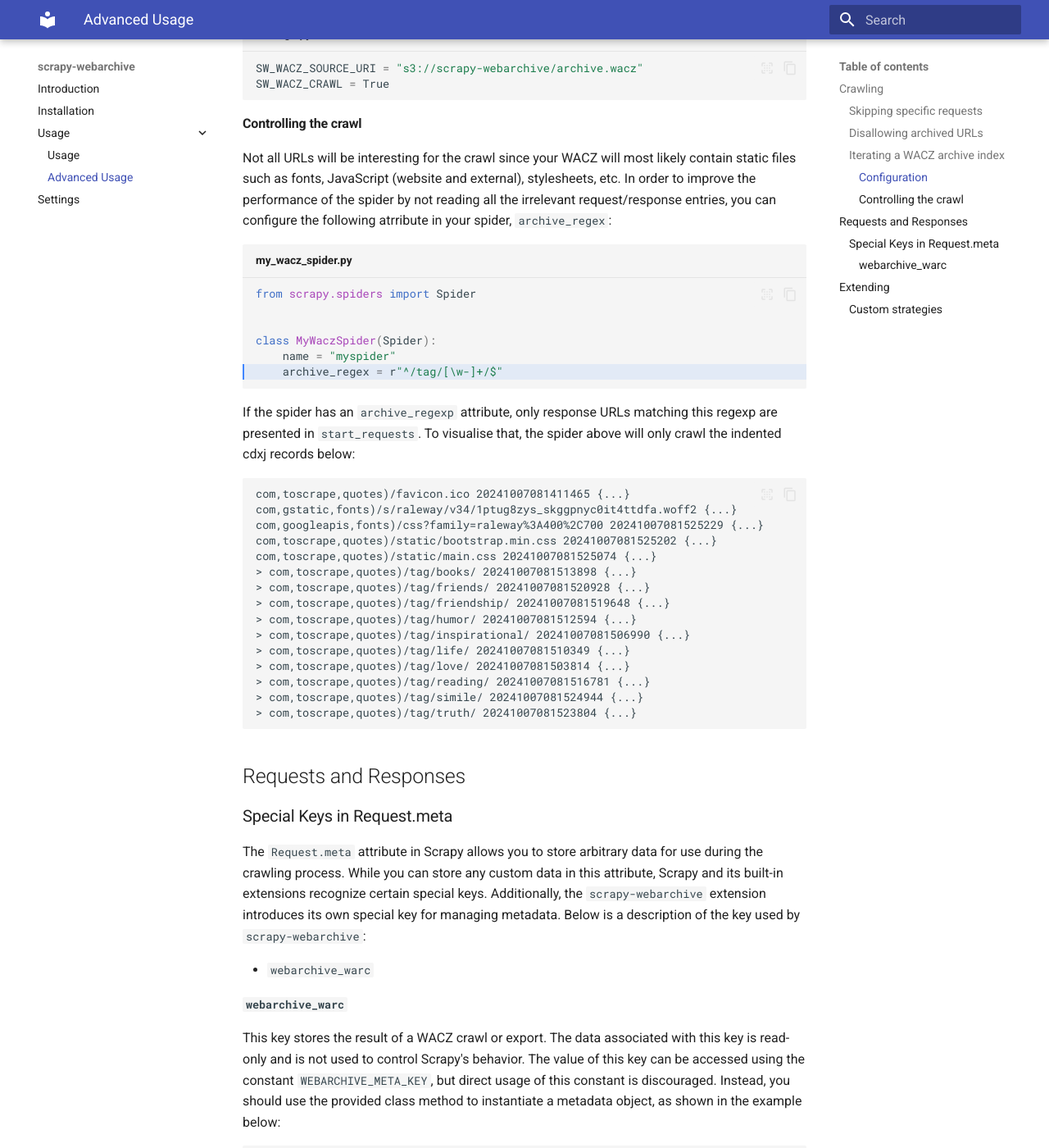
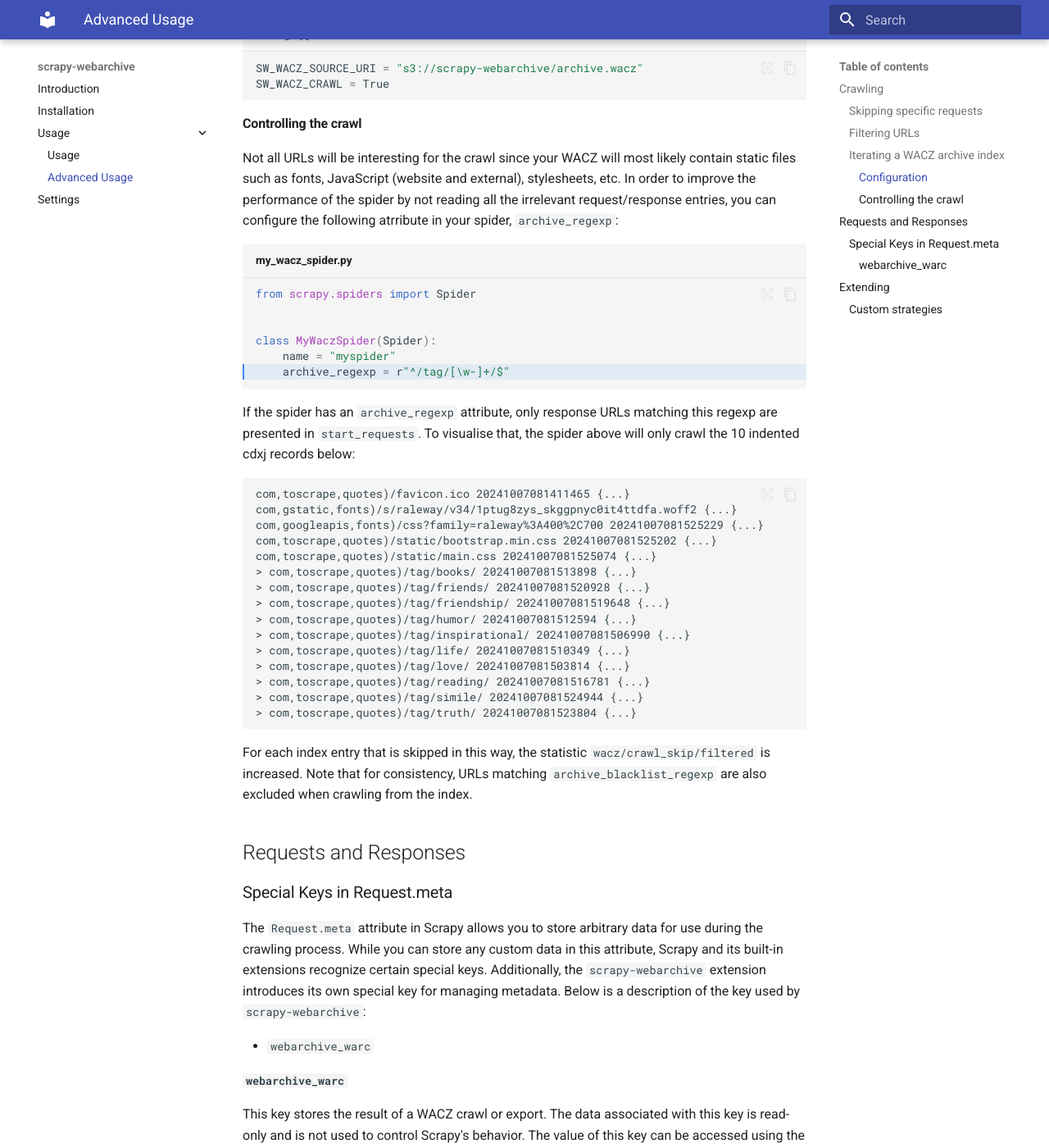
Before and after one commit to q-m/scrapy-webarchive, an MkDocs documentation site: the page built from docs/advanced_usage.md, in a window 1280 px wide and 1400 px high, scrolled down 1378 px. Shown: the whole window at 82% size. Built offline with MkDocs 1.6.1 and Material for MkDocs 9.7.7, drawn with Linux system fonts in a browser that asks for light colours; some of the changed text lies outside the part shown.

Commit message:
add archive_regexp, add archive_blacklist_regexp, remove archive_disallow_regexp (#39, PR #40)

````diff
--- a/docs/advanced_usage.md
+++ b/docs/advanced_usage.md
@@ -12,11 +12,11 @@
 
 When this happens, the statistic `webarchive/crawl_skip` is increased.
 
-### Disallowing archived URLs
+### Filtering URLs
 
-If the spider has the attribute `archive_disallow_regexp`, all requests returned from the spider that match this regular expression, are ignored. For example, when a product page was returned in `start_requests`, but the product page disappeared and redirected to its category page, the category page can be disallowed, so as to avoid crawling the whole category, which would take much more time and could lead to unknown URLs (e.g. the spider's requested pagination size could be different from the website default).
+If the spider has the attribute `archive_blacklist_regexp`, all requests returned from the spider that match this regular expression, are ignored. For example, when a product page was returned in `start_requests`, but the product page disappeared and redirected to its category page, the category page can be disallowed, so as to avoid crawling the whole category, which would take much more time and could lead to unknown URLs (e.g. the spider's requested pagination size could be different from the website default).
 
-When this happens, the statistic `wacz/crawl_skip/disallowed` is increased.
+When this happens, the statistic `wacz/crawl_skip/blacklisted` is increased.
 
 ### Iterating a WACZ archive index
 
@@ -47,7 +47,7 @@
 
 #### Controlling the crawl
 
-Not all URLs will be interesting for the crawl since your WACZ will most likely contain static files such as fonts, JavaScript (website and external), stylesheets, etc. In order to improve the performance of the spider by not reading all the irrelevant request/response entries, you can configure the following atrribute in your spider, `archive_regex`:
+Not all URLs will be interesting for the crawl since your WACZ will most likely contain static files such as fonts, JavaScript (website and external), stylesheets, etc. In order to improve the performance of the spider by not reading all the irrelevant request/response entries, you can configure the following atrribute in your spider, `archive_regexp`:
 
 ``` py title="my_wacz_spider.py" hl_lines="6"
 from scrapy.spiders import Spider
@@ -55,10 +55,10 @@
 
 class MyWaczSpider(Spider):
     name = "myspider"
-    archive_regex = r"^/tag/[\w-]+/$"
+    archive_regexp = r"^/tag/[\w-]+/$"
 ```
 
-If the spider has an `archive_regexp` attribute, only response URLs matching this regexp are presented in `start_requests`. To visualise that, the spider above will only crawl the indented cdxj records below:
+If the spider has an `archive_regexp` attribute, only response URLs matching this regexp are presented in `start_requests`. To visualise that, the spider above will only crawl the 10 indented cdxj records below:
 
 ```
 com,toscrape,quotes)/favicon.ico 20241007081411465 {...}
@@ -77,6 +77,9 @@
 > com,toscrape,quotes)/tag/simile/ 20241007081524944 {...}
 > com,toscrape,quotes)/tag/truth/ 20241007081523804 {...}
 ```
+
+For each index entry that is skipped in this way, the statistic `wacz/crawl_skip/filtered` is increased.
+Note that for consistency, URLs matching `archive_blacklist_regexp` are also excluded when crawling from the index.
 
 ## Requests and Responses
 
````
Also changed, not shown: 4 other files.
